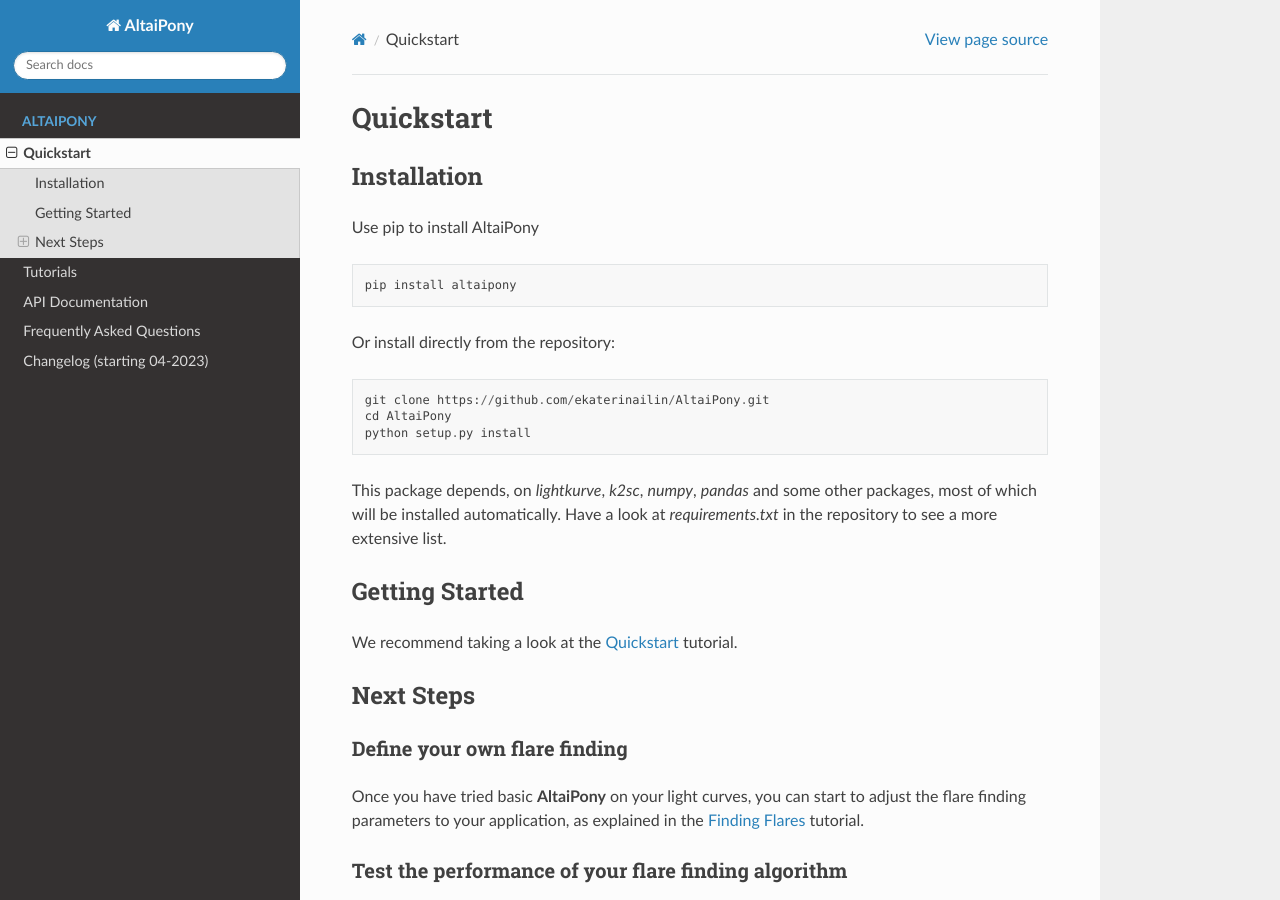
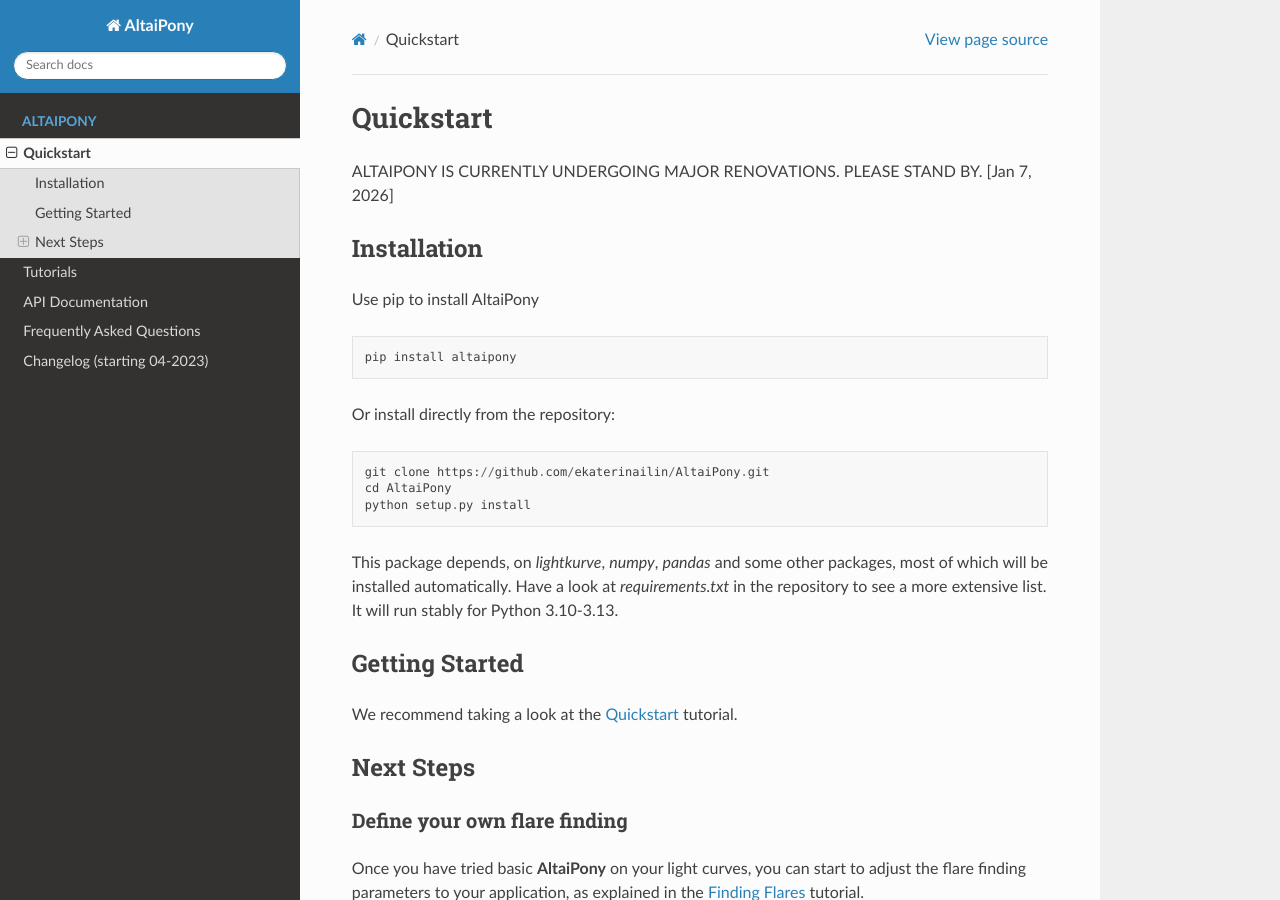
Before and after one commit to ekaterinailin/AltaiPony, a Sphinx documentation site: the page built from docs/source/install.rst, in a window 1280 px wide and 900 px high. Built offline with Sphinx 7.4.7 and the Read the Docs theme 3.1.0, drawn with Linux system fonts in a browser that asks for light colours.

Commit message:
working on the docs

```diff
--- a/docs/source/install.rst
+++ b/docs/source/install.rst
@@ -1,5 +1,7 @@
 Quickstart
 =======================================
+
+ALTAIPONY IS CURRENTLY UNDERGOING MAJOR RENOVATIONS. PLEASE STAND BY. [Jan 7, 2026]
 
 Installation
 ^^^^^^^^^^^^
@@ -20,7 +22,7 @@ Or install directly from the repository:
     cd AltaiPony
     python setup.py install
 
-This package depends, on `lightkurve`, `k2sc`, `numpy`, `pandas` and some other packages, most of which will be installed automatically. Have a look at `requirements.txt` in the repository to see a more extensive list.
+This package depends, on `lightkurve`, `numpy`, `pandas` and some other packages, most of which will be installed automatically. Have a look at `requirements.txt` in the repository to see a more extensive list. It will run stably for Python 3.10-3.13.
 
 
 Getting Started
```
Also changed, not shown: other parts of docs/source/install.rst (+1 -1 lines), docs/source/tutorials/01_Getting_Started.rst (+14 -5 lines), 1 other file.
